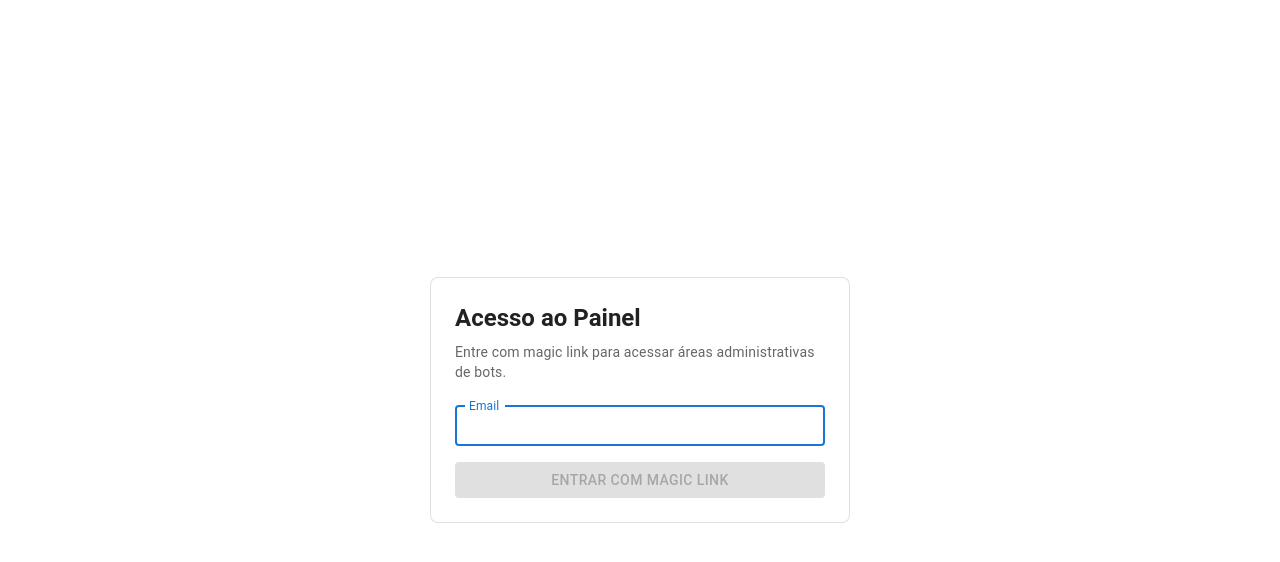
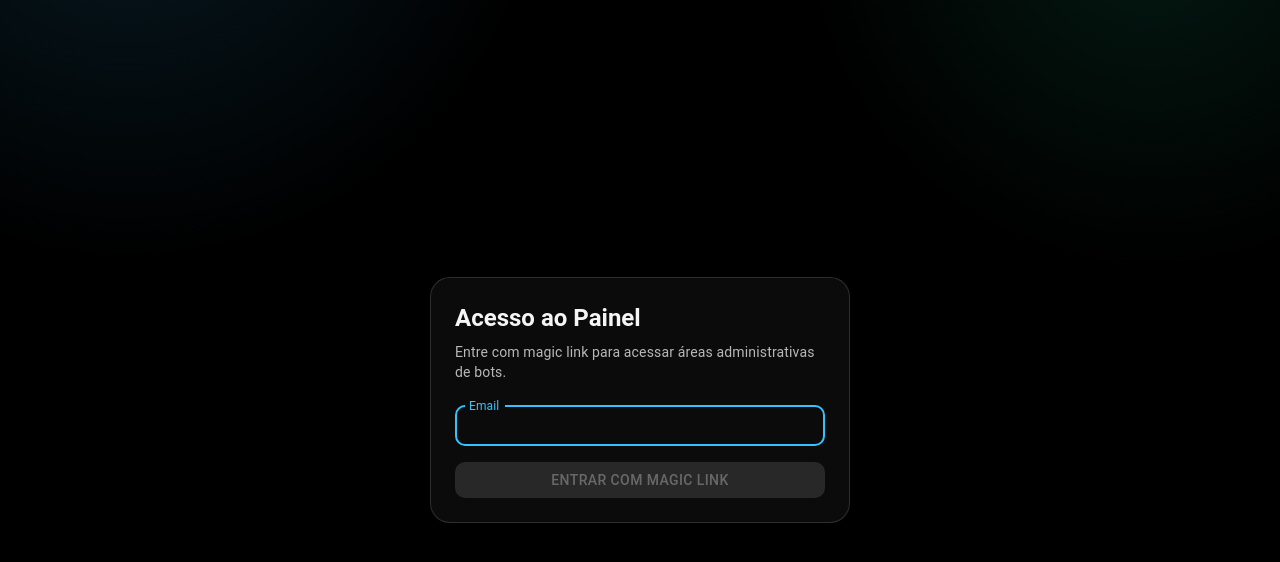
Before and after one commit to PedroHenriqueFariaSouza/frontend-botBaileys-painel, a React (Vite) app: page / in a window 1280 px wide. Shown: the top 562 px of the page. Built offline with nearby package versions, Linux system fonts and the light colour scheme; no server answers.

Commit message:
swtich dark mode pro light

```diff
--- a/src/App.tsx
+++ b/src/App.tsx
@@ -10,8 +10,14 @@ import PairingPage from "./pages/PairingPage";
 import BotsPage from "./pages/BotsPage";
 import LoginPage from "./pages/LoginPage.tsx";
 import { supabase } from "./lib/supabase";
+import type { AppThemeMode } from "./theme";
 
-function App() {
+interface AppProps {
+  themeMode: AppThemeMode;
+  onToggleThemeMode: () => void;
+}
+
+function App({ themeMode, onToggleThemeMode }: AppProps) {
   const [session, setSession] = useState<Session | null>(null);
   // true enquanto a sessão ainda não foi verificada — evita piscar a tela de login
   const [checkingAuth, setCheckingAuth] = useState(true);
@@ -98,12 +104,14 @@ function App() {
   }
 
   return (
-    <Box sx={{ display: "flex" }}>
+    <Box sx={{ display: "flex", bgcolor: "background.default", color: "text.primary" }}>
       <Sidebar
         open={sidebarOpen}
         onToggle={() => setSidebarOpen((prev) => !prev)}
         currentPage={page}
         onNavigate={handleNavigate}
+        themeMode={themeMode}
+        onToggleThemeMode={onToggleThemeMode}
       />
       <Box
         component="main"
@@ -112,6 +120,7 @@ function App() {
           p: 3,
           transition: "padding 300ms cubic-bezier(0.4, 0, 0.2, 1)",
           minHeight: "100vh",
+          bgcolor: "background.default",
         }}
       >
         <Box sx={{ display: "flex", justifyContent: "flex-end", mb: 2 }}>
--- a/src/components/Sidebar.tsx
+++ b/src/components/Sidebar.tsx
@@ -8,6 +8,7 @@ import {
   Box,
   Divider,
   Typography,
+  Switch,
 } from "@mui/material";
 import ChevronLeftIcon from "@mui/icons-material/ChevronLeft";
 import ChevronRightIcon from "@mui/icons-material/ChevronRight";
@@ -17,6 +18,9 @@ import TerminalIcon from "@mui/icons-material/Terminal";
 import GroupsIcon from "@mui/icons-material/Groups";
 import QrCode2Icon from "@mui/icons-material/QrCode2";
 import SmartToyIcon from "@mui/icons-material/SmartToy";
+import LightModeIcon from "@mui/icons-material/LightMode";
+import DarkModeIcon from "@mui/icons-material/DarkMode";
+import type { AppThemeMode } from "../theme";
 
 // Largura fixa do menu lateral em pixels — usada também em App.tsx para o offset do conteúdo
 const DRAWER_WIDTH = 260;
@@ -26,6 +30,8 @@ interface SidebarProps {
   onToggle: () => void;
   currentPage: string;
   onNavigate: (page: string) => void;
+  themeMode: AppThemeMode;
+  onToggleThemeMode: () => void;
 }
 
 // Itens de navegação — a propriedade `key` deve coincidir com os cases em App.renderPage()
@@ -41,7 +47,14 @@ const menuItems = [
 // Transição suave ao abrir/fechar o menu — sincronizada com o padding do conteúdo em App.tsx
 const TRANSITION = "width 300ms cubic-bezier(0.4, 0, 0.2, 1), margin 300ms cubic-bezier(0.4, 0, 0.2, 1)";
 
-export default function Sidebar({ open, onToggle, currentPage, onNavigate }: SidebarProps) {
+export default function Sidebar({
+  open,
+  onToggle,
+  currentPage,
+  onNavigate,
+  themeMode,
+  onToggleThemeMode,
+}: SidebarProps) {
   return (
     <>
       {/* Aba na borda esquerda para abrir o menu */}
@@ -120,6 +133,26 @@ export default function Sidebar({ open, onToggle, currentPage, onNavigate }: Sid
             </ListItemButton>
           ))}
         </List>
+
+        <Box sx={{ mt: "auto" }}>
+          <Divider sx={{ mb: 1 }} />
+          <List>
+            <ListItemButton onClick={onToggleThemeMode}>
+              <ListItemIcon>{themeMode === "dark" ? <DarkModeIcon /> : <LightModeIcon />}</ListItemIcon>
+              <ListItemText
+                primary={themeMode === "dark" ? "Modo Escuro" : "Modo Claro"}
+                secondary="Alternar tema"
+              />
+              <Switch
+                edge="end"
+                checked={themeMode === "dark"}
+                onClick={(event) => event.stopPropagation()}
+                onChange={(_event) => onToggleThemeMode()}
+                inputProps={{ "aria-label": "alternar modo escuro" }}
+              />
+            </ListItemButton>
+          </List>
+        </Box>
       </Drawer>
     </>
   );
--- a/src/main.tsx
+++ b/src/main.tsx
@@ -1,15 +1,41 @@
-import { StrictMode } from "react";
+import { StrictMode, useMemo, useState } from "react";
 import { createRoot } from "react-dom/client";
 import { ThemeProvider } from "@mui/material/styles";
 import CssBaseline from "@mui/material/CssBaseline";
-import theme from "./theme";
+import { createAppTheme, THEME_MODE_STORAGE_KEY } from "./theme";
 import App from "./App";
+
+function getInitialThemeMode(): "light" | "dark" {
+  const savedMode = localStorage.getItem(THEME_MODE_STORAGE_KEY);
+  if (savedMode === "light" || savedMode === "dark") {
+    return savedMode;
+  }
+  return "dark";
+}
+
+function Root() {
+  const [themeMode, setThemeMode] = useState<"light" | "dark">(getInitialThemeMode);
+
+  const theme = useMemo(() => createAppTheme(themeMode), [themeMode]);
+
+  const handleToggleThemeMode = () => {
+    setThemeMode((prev) => {
+      const next = prev === "dark" ? "light" : "dark";
+      localStorage.setItem(THEME_MODE_STORAGE_KEY, next);
+      return next;
+    });
+  };
+
+  return (
+    <ThemeProvider theme={theme}>
+      <CssBaseline />
+      <App themeMode={themeMode} onToggleThemeMode={handleToggleThemeMode} />
+    </ThemeProvider>
+  );
+}
 
 createRoot(document.getElementById("root")!).render(
   <StrictMode>
-    <ThemeProvider theme={theme}>
-      <CssBaseline />
-      <App />
-    </ThemeProvider>
+    <Root />
   </StrictMode>
 );
--- a/src/theme.ts
+++ b/src/theme.ts
@@ -1,14 +1,92 @@
-import { createTheme } from "@mui/material/styles";
+import { alpha, createTheme } from "@mui/material/styles";
+import type { PaletteMode } from "@mui/material";
 
-const theme = createTheme({
-  palette: {
-    primary: {
-      main: "#1976d2",
+export type AppThemeMode = PaletteMode;
+
+export const THEME_MODE_STORAGE_KEY = "bot-painel-theme-mode";
+
+export function createAppTheme(mode: AppThemeMode) {
+  const isDark = mode === "dark";
+
+  return createTheme({
+    palette: {
+      mode,
+      primary: {
+        main: isDark ? "#36c2ff" : "#1976d2",
+        contrastText: isDark ? "#041018" : "#ffffff",
+      },
+      secondary: {
+        main: isDark ? "#20d19b" : "#9c27b0",
+      },
+      background: {
+        default: isDark ? "#000000" : "#f7f9fc",
+        paper: isDark ? "#0b0b0b" : "#ffffff",
+      },
+      text: {
+        primary: isDark ? "#f5f5f5" : "#111827",
+        secondary: isDark ? "#b8b8b8" : "#4b5563",
+      },
+      divider: isDark ? alpha("#ffffff", 0.14) : alpha("#0f172a", 0.12),
     },
-    secondary: {
-      main: "#9c27b0",
+    shape: {
+      borderRadius: 10,
     },
-  },
-});
-
-export default theme;
+    components: {
+      MuiCssBaseline: {
+        styleOverrides: {
+          body: {
+            backgroundColor: isDark ? "#000000" : "#f7f9fc",
+            backgroundImage: isDark
+              ? "radial-gradient(circle at 10% -20%, rgba(54,194,255,0.14), transparent 28%), radial-gradient(circle at 90% -10%, rgba(32,209,155,0.12), transparent 24%)"
+              : "radial-gradient(circle at 10% -20%, rgba(25,118,210,0.12), transparent 28%), radial-gradient(circle at 90% -10%, rgba(156,39,176,0.1), transparent 24%)",
+          },
+        },
+      },
+      MuiDrawer: {
+        styleOverrides: {
+          paper: {
+            backgroundImage: "none",
+            backgroundColor: isDark ? "#050505" : "#ffffff",
+            borderRight: `1px solid ${isDark ? alpha("#ffffff", 0.12) : alpha("#0f172a", 0.12)}`,
+          },
+        },
+      },
+      MuiPaper: {
+        styleOverrides: {
+          root: {
+            backgroundImage: "none",
+            borderColor: isDark ? alpha("#ffffff", 0.1) : alpha("#0f172a", 0.08),
+          },
+        },
+      },
+      MuiTableCell: {
+        styleOverrides: {
+          head: {
+            fontWeight: 700,
+          },
+        },
+      },
+      MuiListItemButton: {
+        styleOverrides: {
+          root: {
+            borderRadius: 8,
+            marginInline: 8,
+            "&.Mui-selected": {
+              backgroundColor: isDark ? alpha("#36c2ff", 0.18) : alpha("#1976d2", 0.14),
+            },
+            "&.Mui-selected:hover": {
+              backgroundColor: isDark ? alpha("#36c2ff", 0.24) : alpha("#1976d2", 0.2),
+            },
+          },
+        },
+      },
+      MuiButton: {
+        styleOverrides: {
+          outlined: {
+            borderColor: isDark ? alpha("#ffffff", 0.32) : alpha("#0f172a", 0.28),
+          },
+        },
+      },
+    },
+  });
+}
```
